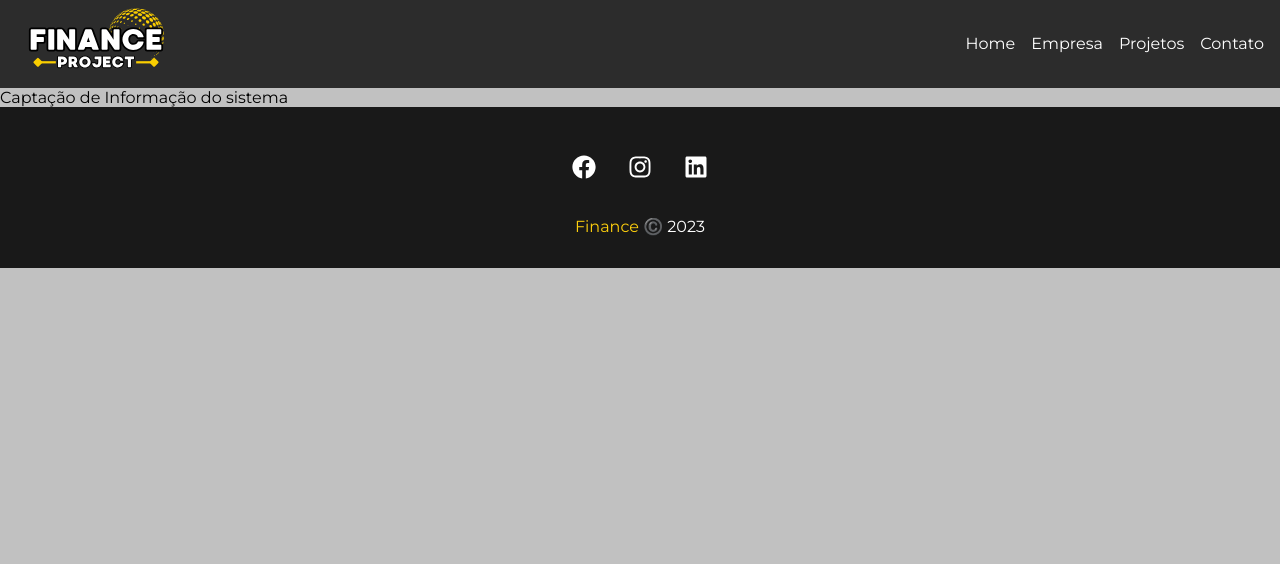
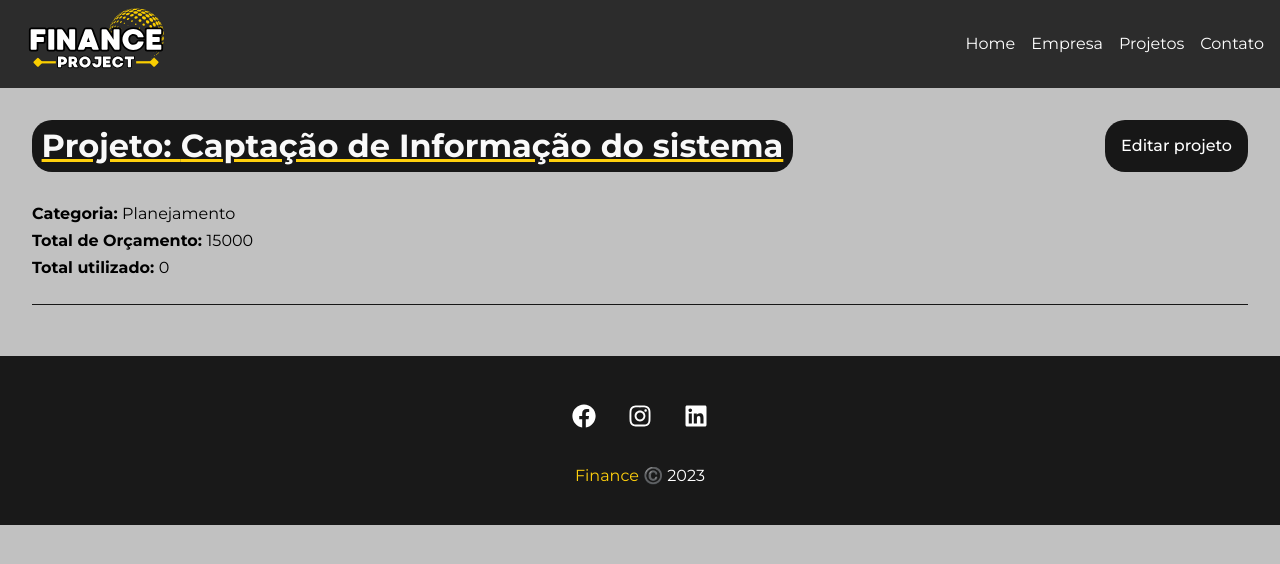
Before and after one commit to GSBarros17/pagina-react, a React (Create React App) app: page /Project/1 in a window 1280 px wide. Shown: the top 564 px of the page. Built offline with nearby package versions, Linux system fonts and the light colour scheme; data requests are answered from the project's data file; the HTML template or start-up script is replaced by a standard one.

Commit message:
dev e estilizando a pg project

```diff
--- a/src/components/layout/Loading.module.css
+++ b/src/components/layout/Loading.module.css
@@ -1,6 +1,6 @@
 .loaderContainer{
     width: 100%;
-    height: 50vh;
+    height: 60vh;
     display: flex;
     justify-content: center;
     align-items: center;
--- a/src/components/pages/Project.js
+++ b/src/components/pages/Project.js
@@ -1,13 +1,17 @@
 import styles from "./Project.module.css"
 import { useState, useEffect } from "react"
 import { useParams } from "react-router-dom"
+import Loading from "../layout/Loading"
 
 export default function Project(){
 
     const {id} = useParams()
     const [project, setProject] = useState()
+    const [showProjectForm, setShowProjectForm] = useState(false)
+
 
     useEffect(()=> {
+        setTimeout(()=>{
             fetch(`http://localhost:5000/projects/${id}`,{
                 method: 'GET',
                 headers: {
@@ -19,14 +23,46 @@ export default function Project(){
                 setProject(data)
             })
             .catch((err) => console.log(err))
+        }, 1000)
     }, [id])
+
+    function toggleProjectForm(){
+        setShowProjectForm(!showProjectForm)
+    }
 
 
     return(
-        <div>
-            {project &&(
-                <p>{project.Name_project}</p>
+        <>
+            {project && (project.Name_project) ?
+            <div className={styles.projectDetails}>
+                <div className={styles.projectContainer}>
+                    <div className={styles.detailsContainer}>
+                        <h1>Projeto: {project.Name_project}</h1>
+                        <button className={styles.btn} onClick={toggleProjectForm}>
+                            {!showProjectForm ? "Editar projeto" : "Fechar"}
+                        </button>
+                        {!showProjectForm ? (
+                            <div className={styles.projectInfo}>
+                                <p>
+                                    <span>Categoria: </span>{project.category.name}
+                                </p>
+                                <p>
+                                    <span>Total de Orçamento: </span>{project.Value_project}
+                                </p>
+                                <p>
+                                    <span>Total utilizado: </span>{project.cost}
+                                </p>
+                            </div>
+                        ) : (
+                            <div className={styles.projectInfo}>
+                                <p>Detalhe do projeto</p>
+                            </div>
                         )}
                     </div>
+                </div>
+            </div>
+            : (<Loading />)}
+        </>
+
     )
 }
--- a/src/components/pages/Project.module.css
+++ b/src/components/pages/Project.module.css
@@ -0,0 +1,54 @@
+.projectDetails{
+    padding: 2em;
+    width: 100%;
+}
+
+.projectDetailss h2, p{
+    margin-bottom: 0.5em;
+}
+
+.projectDetails h1{
+    background-color: #171717;
+    color: #f9f9f9;
+    text-decoration: underline #FFD00D;
+    padding: 0.2em 0.3em;
+    border-radius: 20px;
+}
+
+.projectDetails span{
+    font-weight: bold;
+}
+
+.projectContainer{
+    display: flex;
+    flex-direction: column;
+}
+
+.btn{
+    padding: 0.5em 1em;
+    background-color: #171717;
+    color: #FFFFFF;
+    font-weight: 500;
+    font-size: 1rem;
+    border: none;
+    border-radius: 20px;
+    transition: 0.5s;
+}
+
+.btn:hover{
+    color: #FFD00D;
+}
+
+.detailsContainer, .serviceFormContainer{
+    border-bottom: 1px solid #171717;
+    margin-bottom: 1.2em;
+    padding-bottom: 1.2em;
+    display: flex;
+    justify-content: space-between;
+    flex-wrap: wrap;
+}
+
+.projectInfo{
+    width: 100%;
+    margin-top: 2em;
+}
```
Also changed, not shown: src/components/layout/Navbar.module.css (line endings or trailing spaces). Lines whose indentation alone changed are shown as unchanged.
